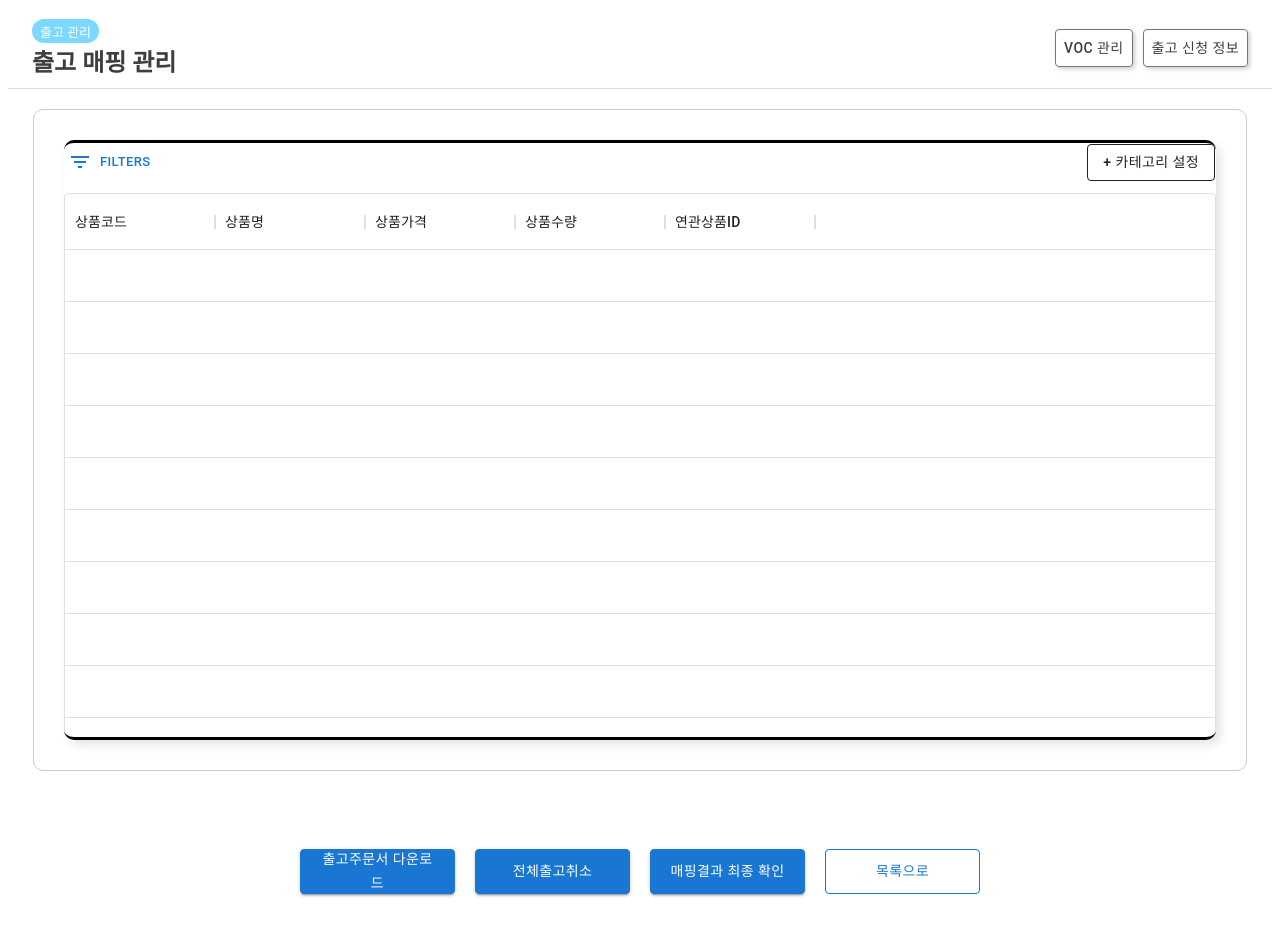
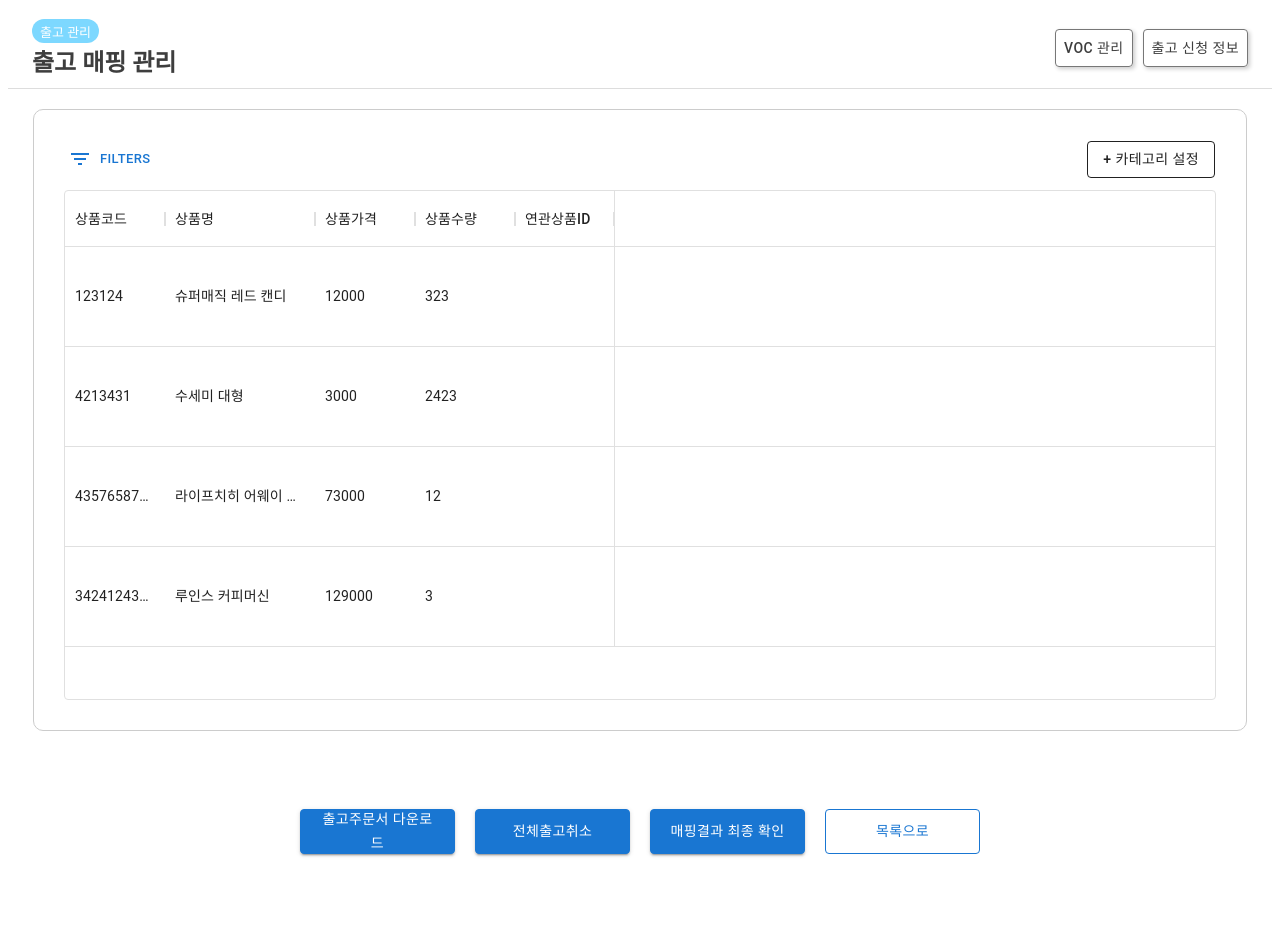
Before and after one commit to PreOnBoarding-Team17/Week3_Table, a React (Create React App) app: page / in a window 1280 px wide. Shown: the top 936 px of the page. After the commit the page ends 911 px from the top, so only its background shows below. Built offline with nearby package versions, Linux system fonts and the light colour scheme; data requests are answered from the project's data file; what emotion-reset would draw is missing.

Commit message:
chore: merge 하면서 바뀐부분 수정

```diff
--- a/src/Components/Table/index.tsx
+++ b/src/Components/Table/index.tsx
@@ -1,38 +1,21 @@
 import React, { useCallback, useEffect, useState } from 'react';
 import styled from '@emotion/styled';
 import { DataGrid, GridToolbarFilterButton } from '@mui/x-data-grid';
-import {
-  PRODUCT_CATEGORY,
-  ORDER_CATEGORY,
-  RELEASE_CATEGORY,
-} from 'Utils/Constants';
-import { SelectedInterface, DataInterface } from 'Utils/Interfaces';
 import { Box } from '@mui/system';
 import SettingCategory from 'Components/SettingCategory';
-import { INITIAL_CATEGORY } from 'Utils/Constants/';
-
-const getColGrid = (
-  columns: string[]
-): { field: string; headerName: string; width: number }[] => {
-  return columns.map((column: string, index: number) => {
-    return { field: `col${index + 1}`, headerName: column, width: 150 };
-  });
-};
-
-interface StringObjKey {
-  [key: string | number]: string | number;
-}
-
-const getRowGrid = (datas: any[], rowData: any[]) => {
-  return datas.map((data: any, index: number) => {
-    const newData: StringObjKey = { id: index + 1 };
-
-    for (let i = 0; i < rowData.length; i++) {
-      newData[`col${i + 1}`] = data.상품[rowData[i].headerName];
-    }
-    return newData;
-  });
-};
+import {
+  getColGrid,
+  getRowGrid,
+  ALL_CATEGORY,
+  PRODUCT_CATEGORY,
+  INITIAL_CATEGORY,
+} from 'Utils/Constants';
+import {
+  DataInterface,
+  ColDataInterface,
+  RowDataInterface,
+  SelectedInterface,
+} from 'Utils/Interfaces';
 
 interface TableProps {
   datas: DataInterface[];
@@ -63,12 +46,12 @@ const Table: React.FC<TableProps> = ({ datas }) => {
   useEffect(() => {
     if (datas) {
       setColumns(getColGrid(PRODUCT_CATEGORY));
-      setRows(getRowGrid([...datas, ...datas], columns));
+      setRows(getRowGrid([...datas, ...datas], getColGrid(PRODUCT_CATEGORY)));
     }
   }, [datas]);
 
-  const [columns, setColumns] = useState<any[]>([]);
-  const [rows, setRows] = useState<any[]>([]);
+  const [columns, setColumns] = useState<ColDataInterface[]>([]);
+  const [rows, setRows] = useState<RowDataInterface[]>([]);
 
   const CustomToolbar = useCallback(() => {
     return (
@@ -85,7 +68,10 @@ const Table: React.FC<TableProps> = ({ datas }) => {
         rows={rows}
         columns={columns}
         pageSize={rows.length}
-        autoHeight
+        rowsPerPageOptions={[rows.length]}
+        rowHeight={100}
+        disableExtendRowFullWidth={true}
+        hideFooterPagination
         components={{
           Toolbar: CustomToolbar,
         }}
@@ -96,13 +82,10 @@ const Table: React.FC<TableProps> = ({ datas }) => {
 
 const TableWrap = styled.section`
   width: 100%;
-  height: 75vh;
+  height: 70vh;
   padding-top: 50px;
   box-sizing: border-box;
-  border-radius: 10px;
-  border-style: solid none solid none;
-  box-shadow: 5px 5px 10px rgba(0, 0, 0, 0.1);
-  overflow: scroll;
+  overflow: hidden;
 `;
 
 const CustomToolbarWrap = styled(Box)`
```
